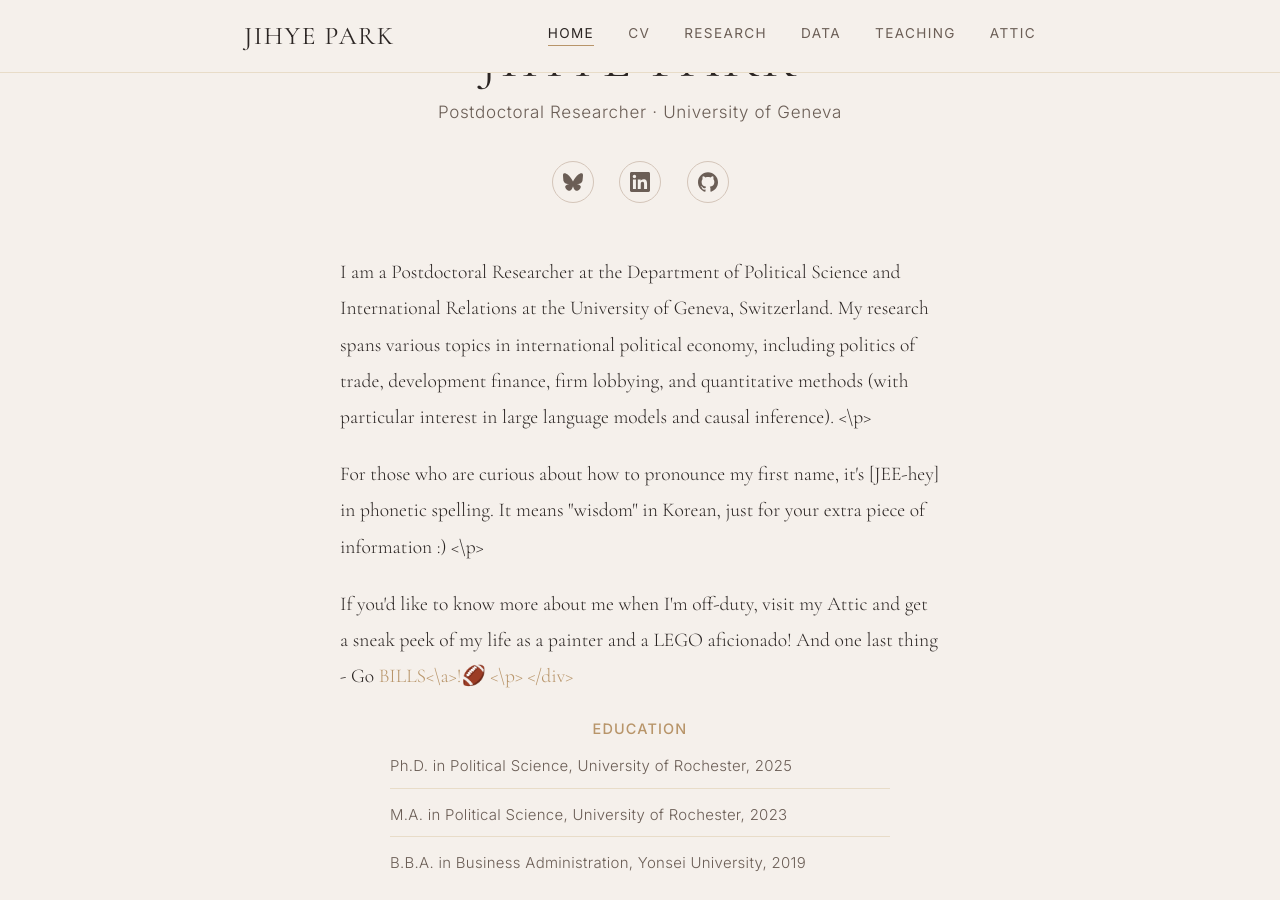
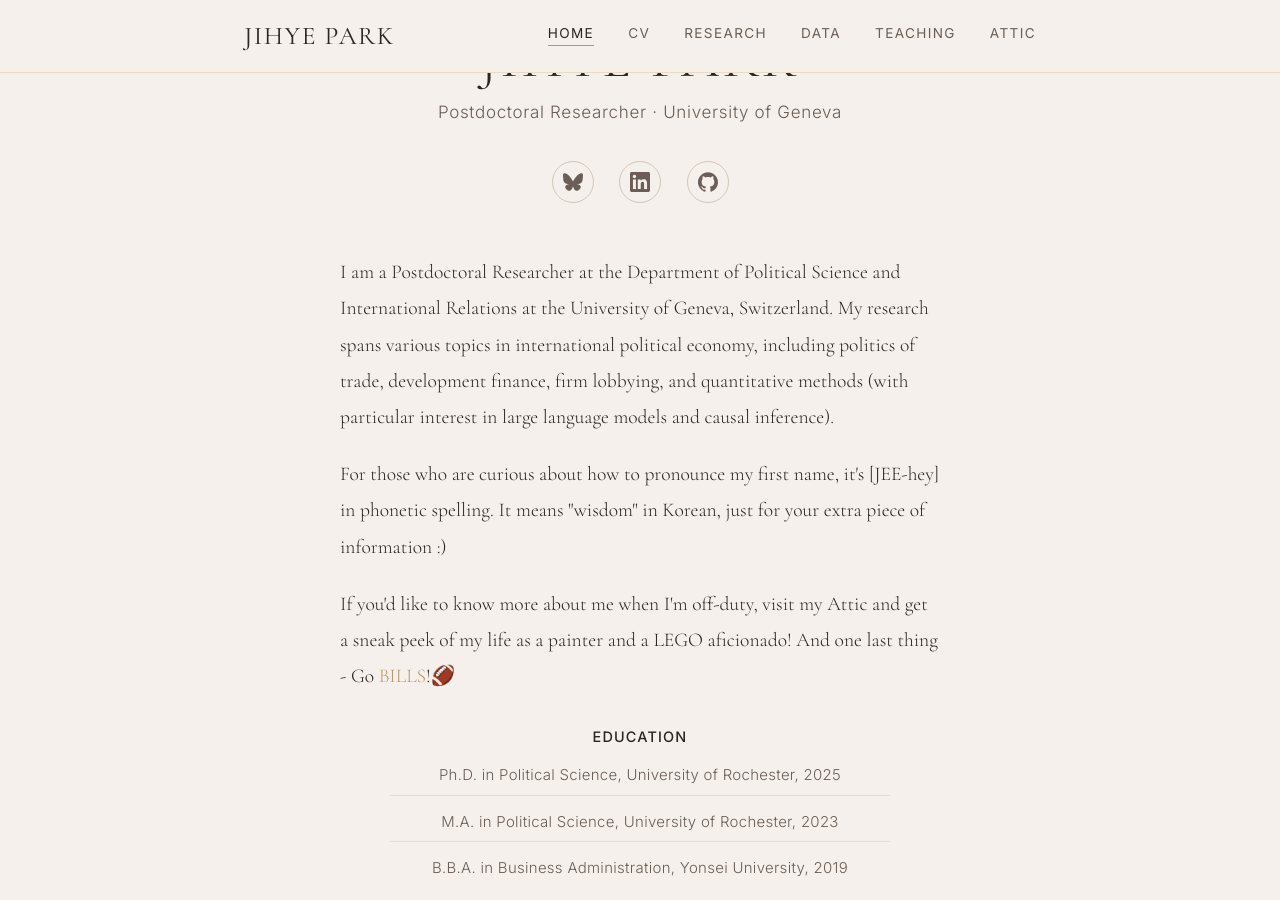
Before and after one commit to jacqpark/jacqpark.github.io, a Jekyll site: the page built from index.md, in a window 1280 px wide and 900 px high, scrolled down 348 px. Built offline with Jekyll 4.4.1, drawn with Linux system fonts in a browser that asks for light colours.

Commit message:
Fix HTML closing tags

```diff
--- a/index.md
+++ b/index.md
@@ -26,9 +26,9 @@
 
 <div class="home-bio">
   <!-- UPDATE: Replace this placeholder with your actual bio -->
-  <p> I am a Postdoctoral Researcher at the Department of Political Science and International Relations at the University of Geneva, Switzerland. My research spans various topics in international political economy, including politics of trade, development finance, firm lobbying, and quantitative methods (with particular interest in large language models and causal inference). <\p>
-  <p> For those who are curious about how to pronounce my first name, it's [JEE-hey] in phonetic spelling. It means "wisdom" in Korean, just for your extra piece of information :) <\p>
-  <p> If you'd like to know more about me when I'm off-duty, visit my Attic and get a sneak peek of my life as a painter and a LEGO aficionado! And one last thing - Go <a href="https://example.com" target="_blank">BILLS<\a>!🏈 <\p>
+  <p> I am a Postdoctoral Researcher at the Department of Political Science and International Relations at the University of Geneva, Switzerland. My research spans various topics in international political economy, including politics of trade, development finance, firm lobbying, and quantitative methods (with particular interest in large language models and causal inference). </p>
+  <p> For those who are curious about how to pronounce my first name, it's [JEE-hey] in phonetic spelling. It means "wisdom" in Korean, just for your extra piece of information :) </p>
+  <p> If you'd like to know more about me when I'm off-duty, visit my Attic and get a sneak peek of my life as a painter and a LEGO aficionado! And one last thing - Go <a href="https://example.com" target="_blank">BILLS</a>!🏈 </p>
 </div>
 
 <h4 class="text-center">Education</h4>
```
